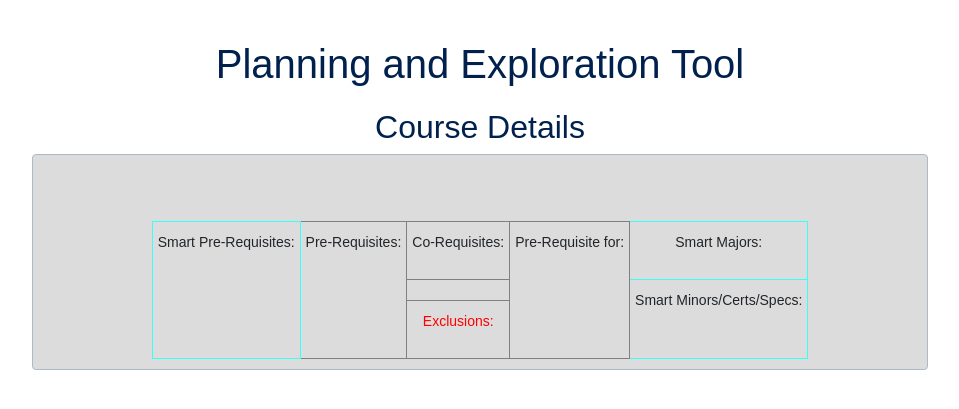
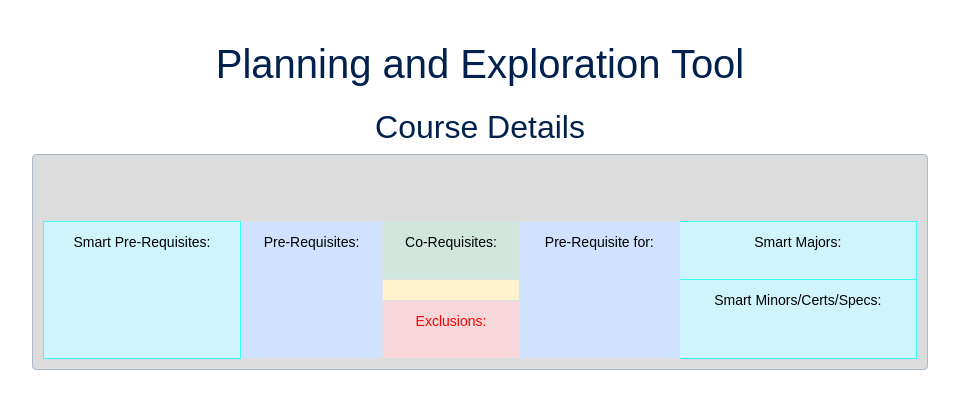
Before and after one commit to ECE444-2021Fall/project1-education-pathways-group-14-commuters, a Flask app: template templates/course.html in a window 1280 px wide. Shown: the part 100-509 px from the top of the page, without its empty margins (160-1119 px from the left). Run offline with Flask 2, Linux system fonts and the light colour scheme; the template is opened without the code that fills it, so the values that code supplies are empty; parts of the project's set-up code (start-up, migrations or seed data) failed here and were passed over; some libraries are stand-ins or nearby versions.

Commit message:
Added background colors to prerequisite table.

```diff
--- a/templates/course.html
+++ b/templates/course.html
@@ -70,34 +70,34 @@
     {%endfor%}
 
     <br>
-    <table class="tg">
+    <table class="tg table table-bordered">
         <tbody>
             <tr>
-                <td class="tg-if7n" rowspan="3">
+                <td class="tg-if7n table-info" rowspan="3">
                     <p>Smart Pre-Requisites:</p>
                     {% for c in aip %}
                     <p><a href='/course/{{c}}'>{{c}}</a></p>
                     {% endfor %}
                 </td>
-                <td class="tg-0pky" rowspan="3">
+                <td class="tg-0pky table-primary" rowspan="3">
                     <p>Pre-Requisites:</p>
                     {% for c in pre %}
                     <p><a href='/course/{{c[0]}}'>{{c[0]}}</a></p>
                     {% endfor %}
                 </td>
-                <td class="tg-c3ow">
+                <td class="tg-c3ow table-success">
                     <p>Co-Requisites:</p>
                     {% for c in coreq %}
                     <p><a href='/course/{{c}}'>{{c}}</a></p>
                     {% endfor %}
                 </td>
-                <td class="tg-0pky" rowspan="3">
+                <td class="tg-0pky table-primary" rowspan="3">
                     <p>Pre-Requisite for:</p>
                     {% for c in post %}
                     <p><a href='/course/{{c[1]}}'>{{c[1]}}</a></p>
                     {% endfor %}
                 </td>
-                <td class="tg-0lax">
+                <td class="tg-0lax table-info">
                     <p>Smart Majors:</p>
                     {% for c in majors %}
                     <p>{{c}}</p>
@@ -105,8 +105,10 @@
                 </td>
             </tr>
             <tr>
-                <td class="tg-7btt">{{course['Name']}}</td>
-                <td class="tg-0lax" rowspan="2">
+                <td class="tg-7btt table-warning">
+                  {{course['Name']}}
+                </td>
+                <td class="tg-0lax table-info" rowspan="2">
                     <p>Smart Minors/Certs/Specs:</p>
                     {% for c in minors %}
                     <p>{{c}}</p>
@@ -114,7 +116,7 @@
                 </td>
             </tr>
             <tr>
-                <td class="tg-dxqr">
+                <td class="tg-dxqr table-danger">
                     <p>Exclusions:</p>
                     {% for c in excl %}
                     <p><a href='/course/{{c}}'>{{c}}</a></p>
```
